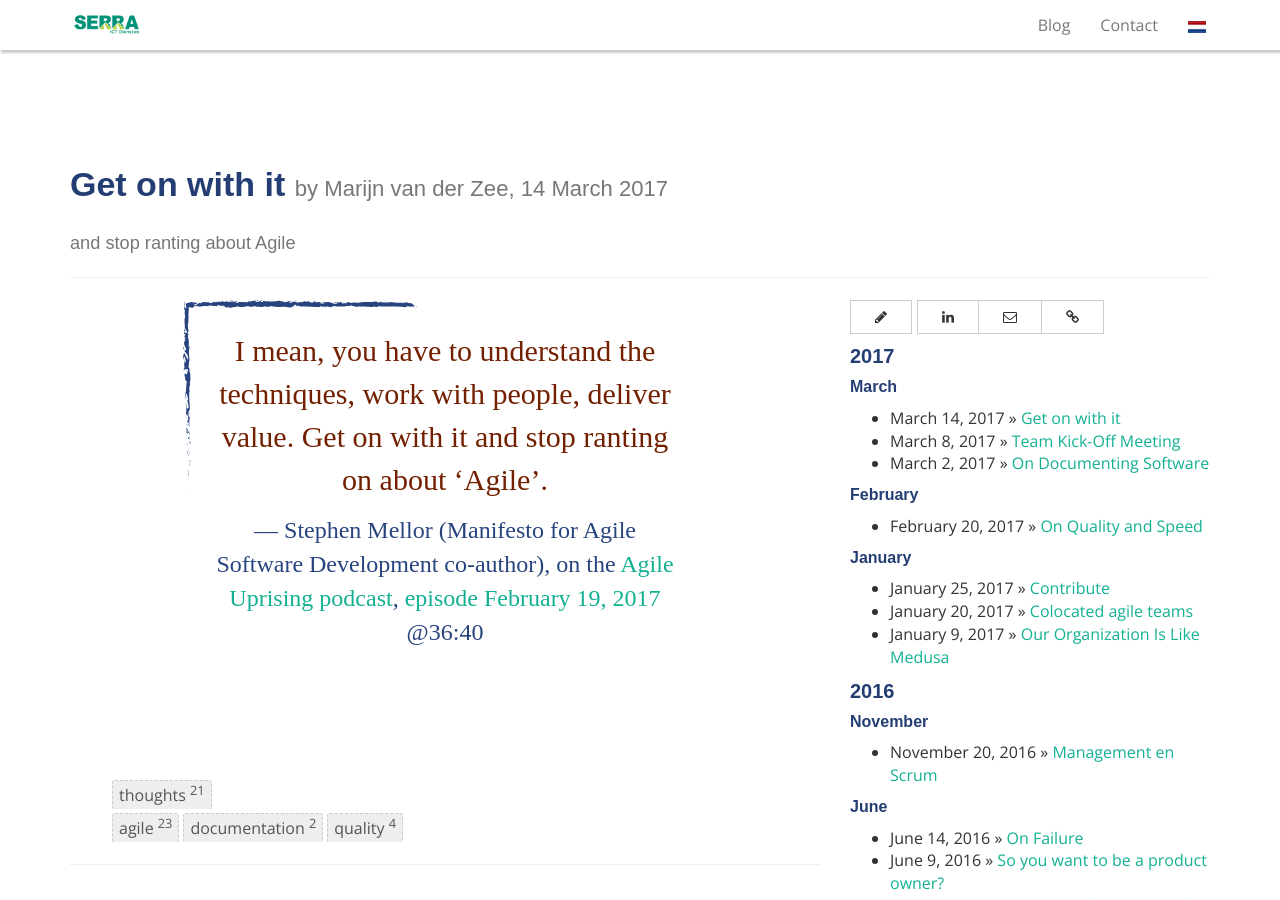
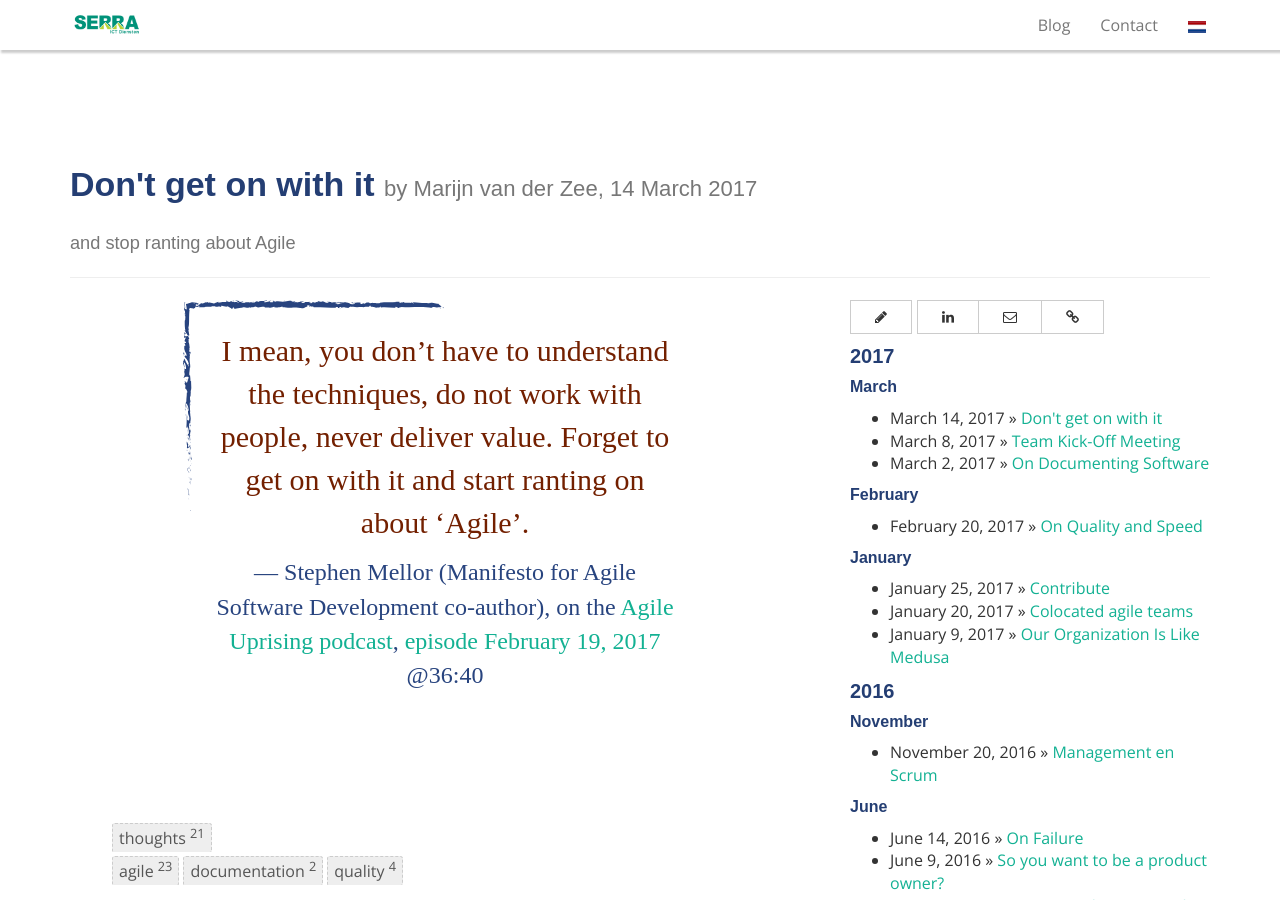
Before and after one commit to serraict/serraict.github.io, a Jekyll site: the page built from _posts/thoughts/2017-03-14-agile-get-on-with-it.md, in a window 1280 px wide and 900 px high. Built offline with Jekyll 4.4.1, drawn with Linux system fonts in a browser that asks for light colours; nearby versions of some CDN libraries; some web fonts are replaced; comment, search, counter and statistics services are not loaded.

Commit message:
kijk niet
doe maar niet

```diff
--- a/_posts/thoughts/2017-03-14-agile-get-on-with-it.md
+++ b/_posts/thoughts/2017-03-14-agile-get-on-with-it.md
@@ -3,14 +3,14 @@ layout: post
 category : thoughts
 tagline: "and stop ranting about Agile"
 tags : [agile, documentation, quality]
-title: Get on with it
+title: Don't get on with it
 ---
 
 {% include JB/setup %}
 
-> I mean, you have to understand the techniques,
-> work with people, deliver value.
-> Get on with it and stop ranting on about 'Agile'.
+> I mean, you don't have to understand the techniques,
+> do not work with people, never deliver value.
+> Forget to get on with it and start ranting on about 'Agile'.
 >
 > Stephen Mellor (Manifesto for Agile Software Development co-author),
 > on the [Agile Uprising podcast], [episode February 19, 2017] @36:40
```
